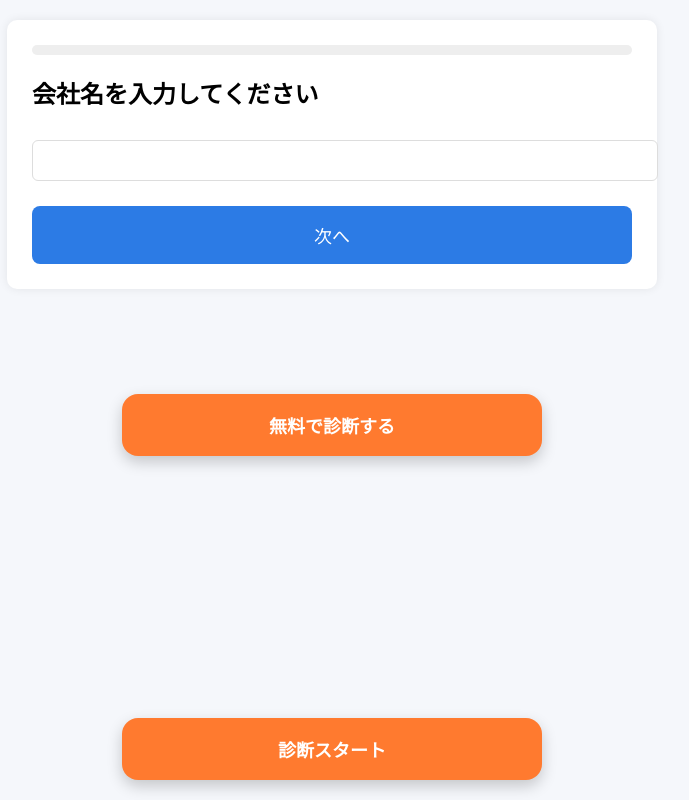
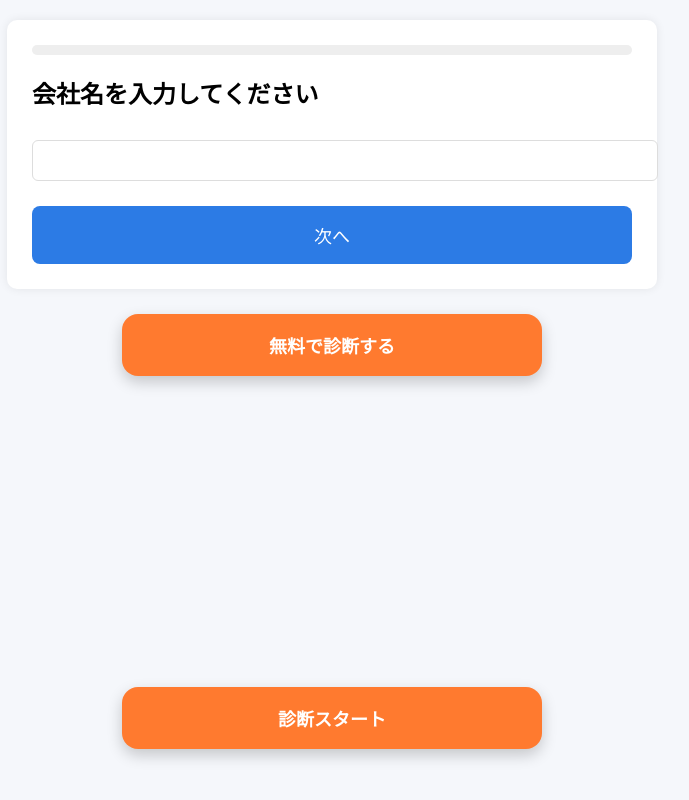
Before and after one commit to ak-koudai/bbb, a Flask app: page /diagnosis in a window 1280 px wide. Shown: the whole page, without its empty margins (308-997 px from the left). Run offline with Flask 3, Linux system fonts and the light colour scheme.

Commit message:
Update index.html

```diff
--- a/templates/index.html
+++ b/templates/index.html
@@ -130,7 +130,7 @@ box-shadow:0 6px 15px rgba(0,0,0,0.2);
 /* 中央 */
 
 .center-btn{
-top:50%;
+top:40%;
 left:50%;
 transform:translate(-50%,-50%);
 }
@@ -140,7 +140,7 @@ transform:translate(-50%,-50%);
 .bottom-btn{
 bottom:20px;
 left:50%;
-transform:translateX(-50%);
+transform:translate(-50%,-50%);
 }
 
 /* スマホ */
```
